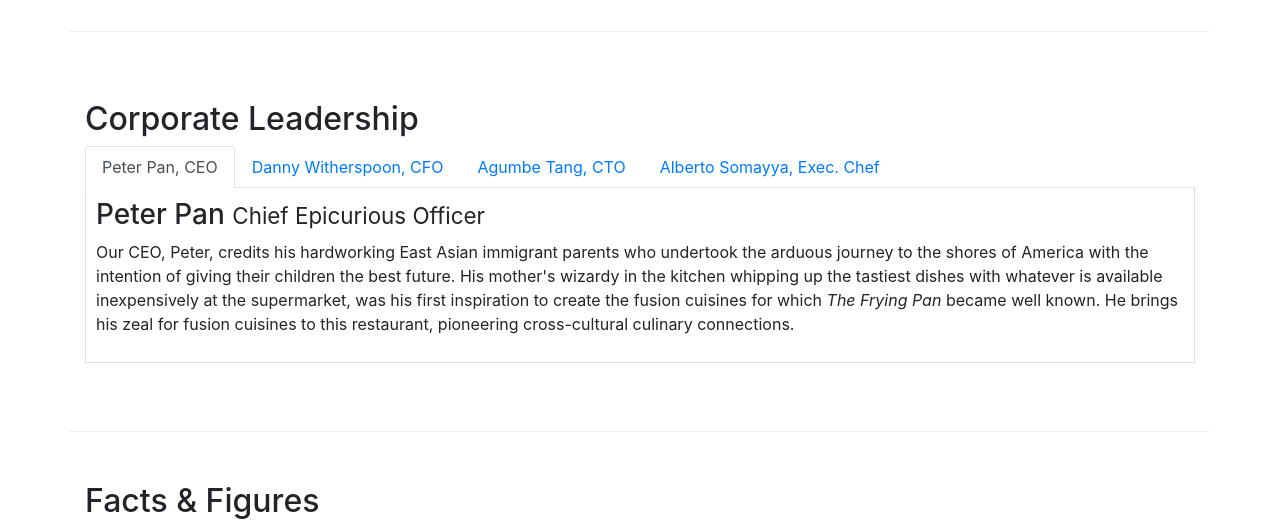
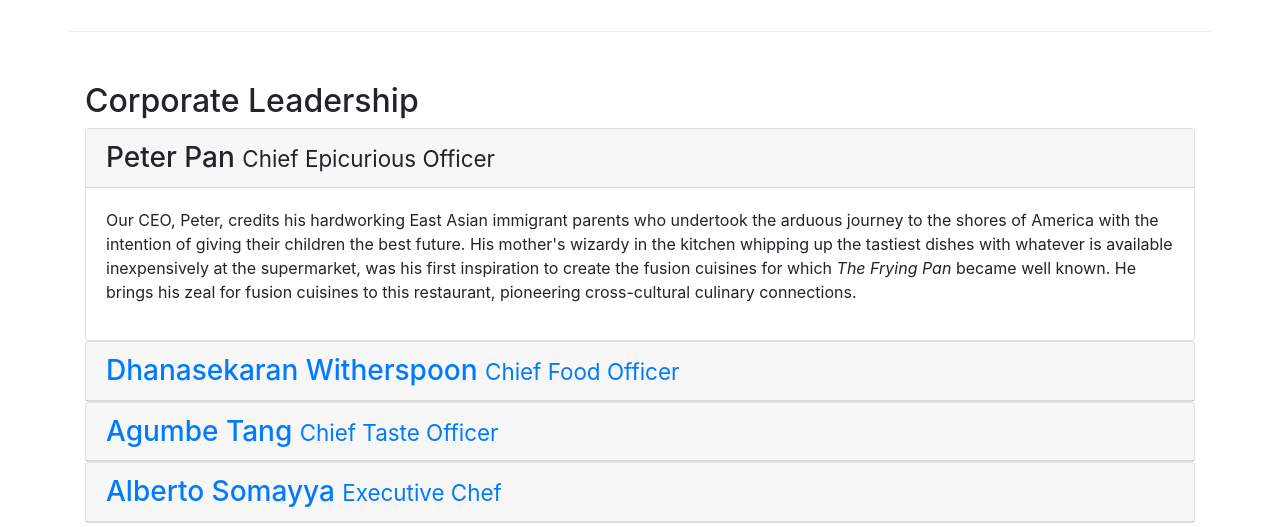
Before and after one commit to aslammamud/bootstrap4-Coursera, a website: page aboutus.html in a window 1280 px wide. Shown: the part 960-1487 px from the top of the page. Drawn offline with nearby package versions, Linux system fonts and the light colour scheme.

Commit message:
Accordion

```diff
--- a/aboutus.html
+++ b/aboutus.html
@@ -16,7 +16,6 @@
 </head>
 
 <body>
-
 	<header class="jumbotron">
 		<div class="container">
 			<div class="row row-header">
@@ -30,28 +29,32 @@
 			</div>
 		</div>
 	</header>
-
 	<nav class="navbar navbar-dark navbar-expand-sm fixed-top">
 		<div class="container">
-          <button class="navbar-toggler" type="button" data-toggle="collapse" data-target="#Navbar">
-                <span class="navbar-toggler-icon"></span>
+			<button class="navbar-toggler" type="button" data-toggle="collapse" data-target="#Navbar"> <span class="navbar-toggler-icon"></span>
 			</button>
-           <a class="navbar-brand" href="./index.html"><img src="img/logo.png" height="30" width="41"></a>
+			<a class="navbar-brand" href="./index.html">
+				<img src="img/logo.png" height="30" width="41">
+			</a>
 			<div class="collapse navbar-collapse" id="Navbar">
 				<ul class="navbar-nav mr-auto">
-                    <li class="nav-item"><a class="nav-link" href="./index.html"><span class="fa fa-home fa-lg"></span> Home</a></li>
-                    <li class="nav-item active"><a class="nav-link" href="#"><span class="fa fa-info fa-lg"></span> About</a></li>
-                    <li class="nav-item"><a class="nav-link" href="#"><span class="fa fa-list fa-lg"></span> Menu</a></li>
-                    <li class="nav-item"><a class="nav-link" href="./contactus.html"><span class="fa fa-address-card fa-lg"></span> Contact</a></li>
+					<li class="nav-item"><a class="nav-link" href="./index.html"><span class="fa fa-home fa-lg"></span> Home</a>
+					</li>
+					<li class="nav-item active"><a class="nav-link" href="#"><span class="fa fa-info fa-lg"></span> About</a>
+					</li>
+					<li class="nav-item"><a class="nav-link" href="#"><span class="fa fa-list fa-lg"></span> Menu</a>
+					</li>
+					<li class="nav-item"><a class="nav-link" href="./contactus.html"><span class="fa fa-address-card fa-lg"></span> Contact</a>
+					</li>
 				</ul>
 			</div>
 		</div>
 	</nav>
-
 	<div class="container">
 		<div class="row">
 			<ol class="col-12 breadcrumb">
-              <li class="breadcrumb-item"><a href="./index.html">Home</a></li>
+				<li class="breadcrumb-item"><a href="./index.html">Home</a>
+				</li>
 				<li class="breadcrumb-item active">About Us</li>
 			</ol>
 			<div class="col-12 col-sm-12">
@@ -59,25 +62,20 @@
 				<hr>
 			</div>
 		</div>
-
 		<div class="row row-content align-items-center">
 			<div class="col-sm-6">
 				<h2>Our History</h2>
-                <p>Started in 2010, Ristorante con Fusion quickly established itself as a culinary icon par excellence in Hong Kong. With its unique brand of world fusion cuisine that can be found nowhere else, it enjoys patronage from the A-list clientele in Hong Kong.  Featuring four of the best three-star Michelin chefs in the world, you never know what will arrive on your plate the next time you visit us.</p>
+				<p>Started in 2010, Ristorante con Fusion quickly established itself as a culinary icon par excellence in Hong Kong. With its unique brand of world fusion cuisine that can be found nowhere else, it enjoys patronage from the A-list clientele in Hong Kong. Featuring four of the best three-star Michelin chefs in the world, you never know what will arrive on your plate the next time you visit us.</p>
 				<p>The restaurant traces its humble beginnings to <em>The Frying Pan</em>, a successful chain started by our CEO, Mr. Peter Pan, that featured for the first time the world's best cuisines in a pan.</p>
 			</div>
 			<div class="col-12 col-sm-6">
 				<div class="card">
 					<h3 class="card-header bg-primary text-white">Facts At a Glance</h3>
 					<div class="card-body">
-                        <dl class="row">
-                            <dt class="col-6">Started</dt>
-                            <dd class="col-6">3 Feb. 2013</dd>
-                            <dt class="col-6">Major Stake Holder</dt>
-                            <dd class="col-6">HK Fine Foods Inc.</dd>
-                            <dt class="col-6">Last Year's Turnover</dt>
-                            <dd class="col-6">$1,250,375</dd>
-                            <dt class="col-6">Employees</dt>
+						<dl class="row"> <dt class="col-6">Started</dt>
+							<dd class="col-6">3 Feb. 2013</dd> <dt class="col-6">Major Stake Holder</dt>
+							<dd class="col-6">HK Fine Foods Inc.</dd> <dt class="col-6">Last Year's Turnover</dt>
+							<dd class="col-6">$1,250,375</dd> <dt class="col-6">Employees</dt>
 							<dd class="col-6">40</dd>
 						</dl>
 					</div>
@@ -86,57 +84,76 @@
 			<div class="col-12">
 				<div class="card card-body bg-light">
 					<blockquote class="blockquote">
-                        <p class="mb-0">You better cut the pizza in four pieces because
-                            I'm not hungry enough to eat six.</p>
-                        <footer class="blockquote-footer">Yogi Berra,
-                            <cite title="Source Title">The Wit and Wisdom of Yogi Berra,
+						<p class="mb-0">You better cut the pizza in four pieces because I'm not hungry enough to eat six.</p>
+						<footer class="blockquote-footer">Yogi Berra, <cite title="Source Title">The Wit and Wisdom of Yogi Berra,
                             P. Pepe, Diversion Books, 2014</cite>
 						</footer>
 					</blockquote>
 				</div>
 			</div>
 		</div>
-
-
 		<div class="row row-content align-items-center">
 			<div class="col-12 col-sm-12">
 				<h2>Corporate Leadership</h2>
-
-                <ul class="nav nav-tabs">
-                    <li class="nav-item">
-                      <a class="nav-link active" href="#peter"
-                        role="tab" data-toggle="tab">Peter Pan, CEO</a>
-                    </li>
-                    <li class="nav-item">
-                      <a class="nav-link" href="#danny" role="tab"
-                        data-toggle="tab">Danny Witherspoon, CFO</a>
-                    </li>
-                    <li class="nav-item">
-                      <a class="nav-link" href="#agumbe"role="tab"
-                        data-toggle="tab">Agumbe Tang, CTO</a>
-                    </li>
-                    <li class="nav-item">
-                      <a class="nav-link" href="#alberto" role="tab"
-                        data-toggle="tab">Alberto Somayya, Exec. Chef</a>
-                    </li>
-                </ul>
-
-                <div class="tab-content">
-                  <div role="tabpanel" class="tab-pane fade show active" id="peter">
-                    <h3>Peter Pan <small>Chief Epicurious Officer</small></h3>
+				<div id="accordion">
+					<div class="card">
+						<div class="card-header" role="tab" id="peterhead">
+							<h3 class="mb-0">
+                            <a data-toggle="collapse" data-target="#peter">
+                            Peter Pan <small>Chief Epicurious Officer</small>
+                            </a>
+                        </h3>
+						</div>
+						<div class="collapse show" id="peter" data-parent="#accordion">
+							<div class="card-body">
 								<p class="d-none d-sm-block">Our CEO, Peter, credits his hardworking East Asian immigrant parents who undertook the arduous journey to the shores of America with the intention of giving their children the best future. His mother's wizardy in the kitchen whipping up the tastiest dishes with whatever is available inexpensively at the supermarket, was his first inspiration to create the fusion cuisines for which <em>The Frying Pan</em> became well known. He brings his zeal for fusion cuisines to this restaurant, pioneering cross-cultural culinary connections.</p>
 							</div>
-                  <div role="tabpanel" class="tab-pane fade" id="danny">
-                    <h3>Dhanasekaran Witherspoon <small>Chief Food Officer</small></h3>
-                    <p class="d-none d-sm-block">Our CFO, Danny, as he is affectionately referred to by his colleagues, comes from a long established family tradition in farming and produce. His experiences growing up on a farm in the Australian outback gave him great appreciation for varieties of food sources. As he puts it in his own words, <em>Everything that runs, wins, and everything that stays, pays!</em></p>
 						</div>
-                  <div role="tabpanel" class="tab-pane fade" id="agumbe">
-                    <h3>Agumbe Tang <small>Chief Taste Officer</small></h3>
-                    <p class="d-none d-sm-block">Blessed with the most discerning gustatory sense, Agumbe, our CTO, personally ensures that every dish that we serve meets his exacting tastes. Our chefs dread the tongue lashing that ensues if their dish does not meet his exacting standards. He lives by his motto, <em>You click only if you survive my lick.</em></p>
 					</div>
-                  <div role="tabpanel" class="tab-pane fade" id="alberto">
-                    <h3>Alberto Somayya <small>Executive Chef</small></h3>
-                    <p class="d-none d-sm-block">Award winning three-star Michelin chef with wide International experience having worked closely with whos-who in the culinary world, he specializes in creating mouthwatering Indo-Italian fusion experiences. He says, <em>Put together the cuisines from the two craziest cultures, and you get a winning hit! Amma Mia!</em></p>
+					<div class="card">
+						<div class="card-header" role="tab" id="dannyhead">
+							<h3 class="mb-0">
+                                  <a class="collapsed" data-toggle="collapse" data-target="#danny">
+                                  Dhanasekaran Witherspoon <small>Chief Food Officer</small>
+                                  </a>
+                              </h3>
+						</div>
+						<div class="collapse" id="danny" data-parent="#accordion">
+							<div class="card-body">
+								<p class="d-none d-sm-block">Our CFO, Danny, as he is affectionately referred to by his colleagues, comes from a long established family tradition in farming and produce. His experiences growing up on a farm in the Australian outback gave him great appreciation for varieties of food sources. As he puts it in his own words, <em>Everything that runs, wins, and everything that stays, pays!</em>
+								</p>
+							</div>
+						</div>
+					</div>
+					<div class="card">
+						<div class="card-header" role="tab" id="agumbehead">
+							<h3 class="mb-0">
+                                  <a class="collapsed" data-toggle="collapse" data-target="#agumbe">
+                                  Agumbe Tang <small>Chief Taste Officer</small>
+                                  </a>
+                              </h3>
+						</div>
+						<div class="collapse" id="agumbe" data-parent="#accordion">
+							<div class="card-body">
+								<p class="d-none d-sm-block">Blessed with the most discerning gustatory sense, Agumbe, our CTO, personally ensures that every dish that we serve meets his exacting tastes. Our chefs dread the tongue lashing that ensues if their dish does not meet his exacting standards. He lives by his motto, <em>You click only if you survive my lick.</em>
+								</p>
+							</div>
+						</div>
+					</div>
+					<div class="card">
+						<div class="card-header" role="tab" id="albertohead">
+							<h3 class="mb-0">
+                                  <a class="collapsed" data-toggle="collapse" data-target="#alberto">
+                                  Alberto Somayya <small>Executive Chef</small>
+                                  </a>
+                              </h3>
+						</div>
+						<div class="collapse" id="alberto" data-parent="#accordion">
+							<div class="card-body">
+								<p class="d-none d-sm-block">Award winning three-star Michelin chef with wide International experience having worked closely with whos-who in the culinary world, he specializes in creating mouthwatering Indo-Italian fusion experiences. He says, <em>Put together the cuisines from the two craziest cultures, and you get a winning hit! Amma Mia!</em>
+								</p>
+							</div>
+						</div>
 					</div>
 				</div>
 			</div>
@@ -183,22 +200,23 @@
 					</table>
 				</div>
 			</div>
-          <div class="col-12 col-sm-3">
+			<div class="col-12 col-sm-3"></div>
 		</div>
 	</div>
-
-    </div>
-
 	<footer class="footer">
 		<div class="container">
 			<div class="row">
 				<div class="col-4 offset-1 col-sm-2">
 					<h5>Links</h5>
 					<ul class="list-unstyled">
-                        <li><a href="./index.html">Home</a></li>
-                        <li><a href="#">About</a></li>
-                        <li><a href="#">Menu</a></li>
-                        <li><a href="./contactus.html">Contact</a></li>
+						<li><a href="./index.html">Home</a>
+						</li>
+						<li><a href="#">About</a>
+						</li>
+						<li><a href="#">Menu</a>
+						</li>
+						<li><a href="./contactus.html">Contact</a>
+						</li>
 					</ul>
 				</div>
 				<div class="col-7 col-sm-5">
@@ -213,8 +231,7 @@
 		           </address>
 				</div>
 				<div class="col-12 col-sm-4 align-self-center">
-                    <div class="text-center">
-                      <a class="btn btn-social-icon btn-google" href="http://google.com/+"><i class="fa fa-google-plus"></i></a>
+					<div class="text-center"> <a class="btn btn-social-icon btn-google" href="http://google.com/+"><i class="fa fa-google-plus"></i></a>
 						<a class="btn btn-social-icon btn-facebook" href="http://www.facebook.com/profile.php?id="><i class="fa fa-facebook"></i></a>
 						<a class="btn btn-social-icon btn-linkedin" href="http://www.linkedin.com/in/"><i class="fa fa-linkedin"></i></a>
 						<a class="btn btn-social-icon btn-twitter" href="http://twitter.com/"><i class="fa fa-twitter"></i></a>
```
Lines whose indentation alone changed are shown as unchanged.
